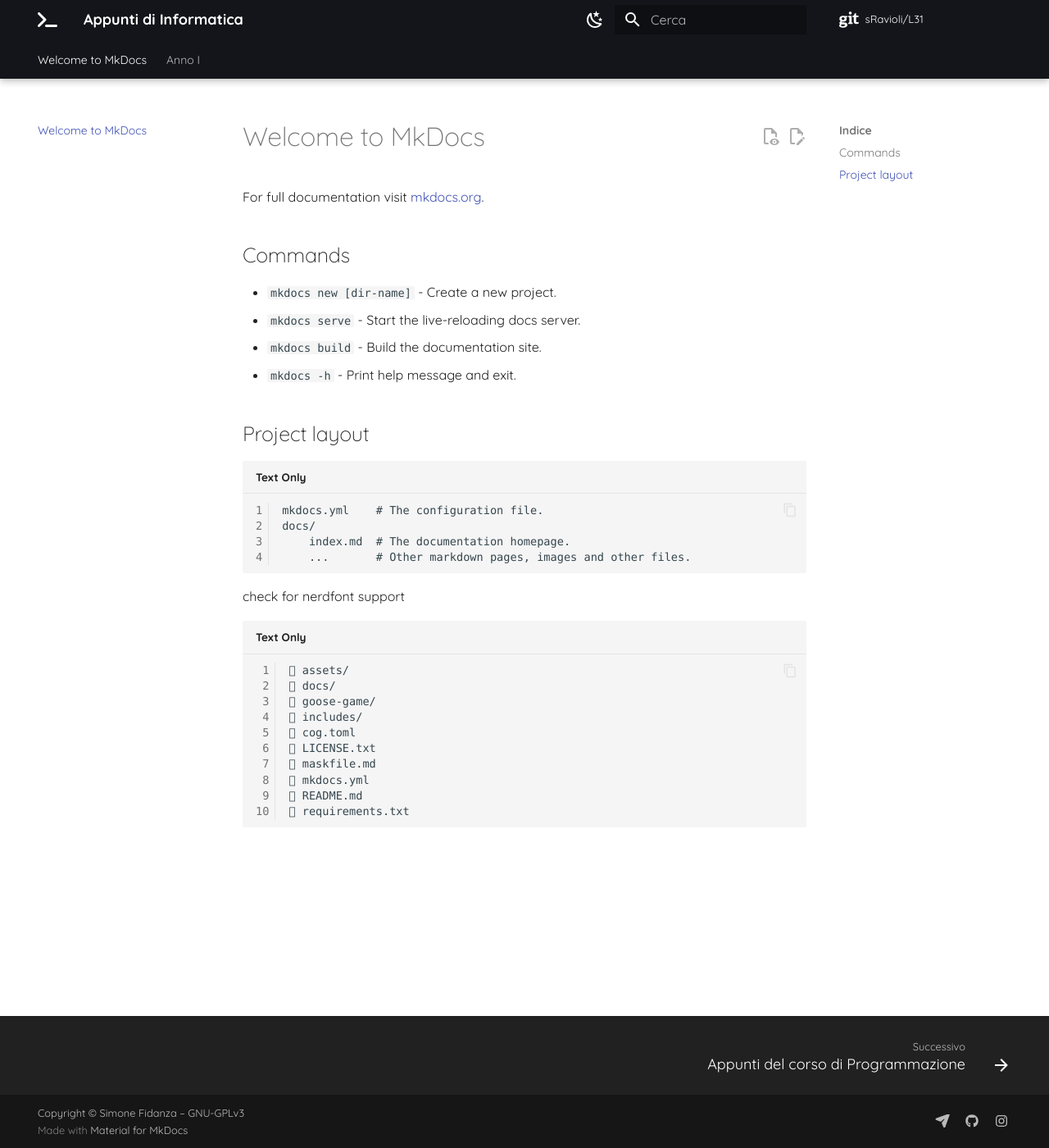
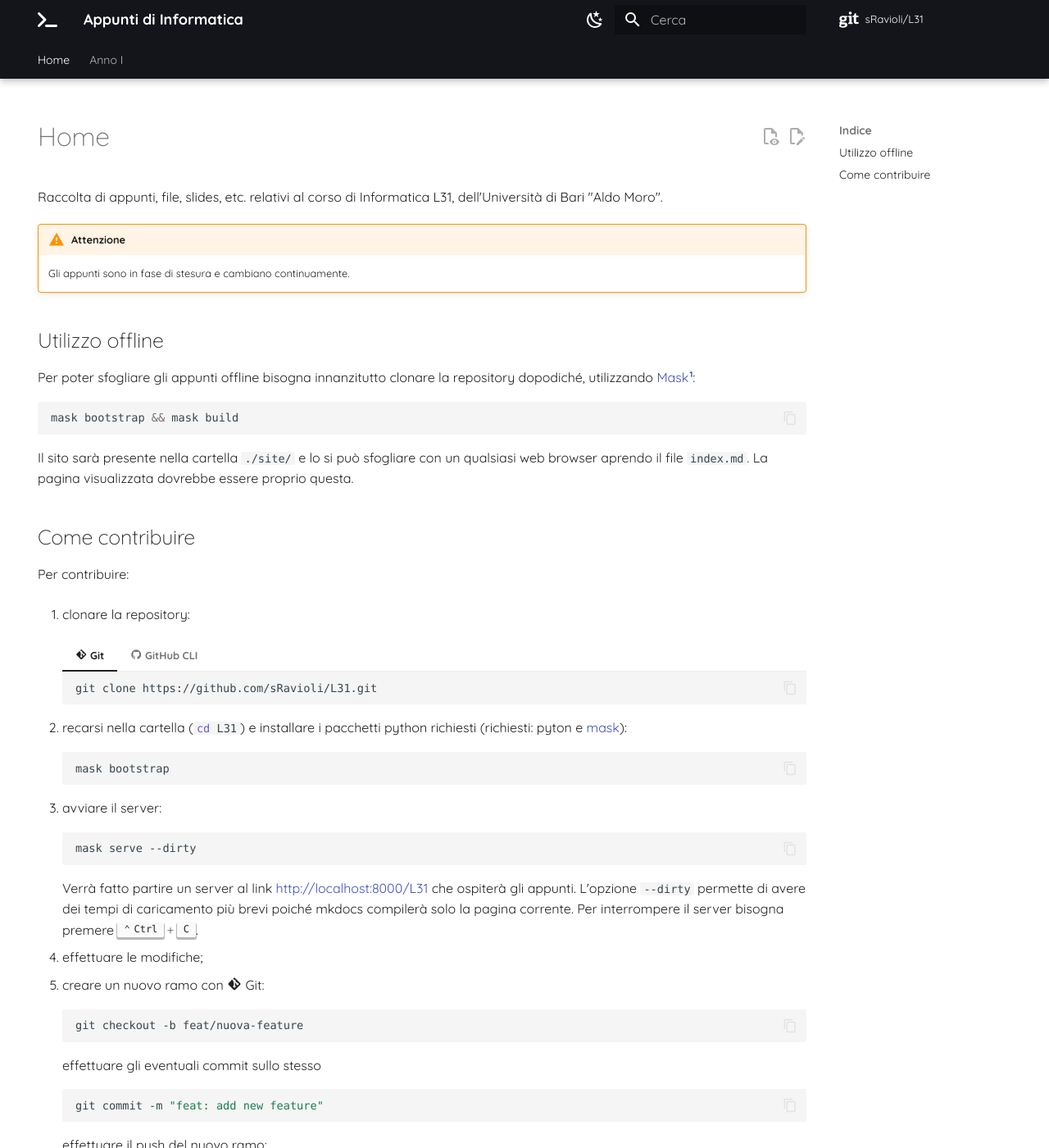
Before and after one commit to sravioli/L31, an MkDocs documentation site: the page built from docs/index.md, in a window 1280 px wide and 1400 px high. Shown: the whole window at 82% size. Built offline with MkDocs 1.6.1 and Material for MkDocs 9.7.7, drawn with Linux system fonts in a browser that asks for light colours; some web fonts are replaced; comment, search, counter and statistics services are not loaded; some of the changed text lies outside the part shown.

Commit message:
fix(site): rewrite homepage to explain project better

````diff
--- a/docs/index.md
+++ b/docs/index.md
@@ -1,32 +1,91 @@
-# Welcome to MkDocs
+---
+hide: [navigation]
+---
 
-For full documentation visit [mkdocs.org](https://www.mkdocs.org).
+# Home
 
-## Commands
+Raccolta di appunti, file, slides, etc. relativi al corso di Informatica L31,
+dell'Università di Bari "Aldo Moro".
 
-* `mkdocs new [dir-name]` - Create a new project.
-* `mkdocs serve` - Start the live-reloading docs server.
-* `mkdocs build` - Build the documentation site.
-* `mkdocs -h` - Print help message and exit.
+!!! warning "Attenzione"
+    Gli appunti sono in fase di stesura e cambiano continuamente.
 
-## Project layout
+## Utilizzo offline
 
-    mkdocs.yml    # The configuration file.
-    docs/
-        index.md  # The documentation homepage.
-        ...       # Other markdown pages, images and other files.
+Per poter sfogliare gli appunti offline bisogna innanzitutto clonare la
+repository dopodiché, utilizzando [Mask][mask][^manual-install]:
 
-check for nerdfont support
+```bash linenums="0" title=""
+mask bootstrap && mask build
+```
 
-```txt
- assets/
- docs/
- goose-game/
- includes/
- cog.toml
- LICENSE.txt
- maskfile.md
- mkdocs.yml
- README.md
- requirements.txt
-```
+Il sito sarà presente nella cartella `./site/` e lo si può sfogliare con un
+qualsiasi web browser aprendo il file `index.md`. La pagina visualizzata
+dovrebbe essere proprio questa.
+
+## Come contribuire
+
+Per contribuire:
+
+1. clonare la repository:
+
+    <!-- markdownlint-disable code-block-style -->
+    === ":material-git: Git"
+
+        ```sh linenums="0" title=""
+        git clone https://github.com/sRavioli/L31.git
+        ```
+
+    === ":material-github: GitHub CLI"
+
+        ```sh linenums="0" title=""
+        gh repo clone sRavioli/L31
+        ```
+    <!-- markdownlint-enable code-block-style -->
+
+2. recarsi nella cartella (`#!bash cd L31`) e installare i pacchetti python
+   richiesti (richiesti: pyton e [mask][mask]):
+
+    ```bash linenums="0" title=""
+    mask bootstrap
+    ```
+
+3. avviare il server:
+
+    ```sh linenums="0" title=""
+    mask serve --dirty
+    ```
+
+    Verrà fatto partire un server al link <http://localhost:8000/L31> che
+    ospiterà gli appunti. L'opzione `--dirty` permette di avere dei tempi di
+    caricamento più brevi poiché mkdocs compilerà solo la pagina corrente.
+    Per interrompere il server bisogna premere ++ctrl+c++.
+
+4. effettuare le modifiche;
+5. creare un nuovo ramo con :material-git: Git:
+
+    ```sh linenums="0" title=""
+    git checkout -b feat/nuova-feature
+    ```
+
+    effettuare gli eventuali commit sullo stesso
+
+    ```sh linenums="0" title=""
+    git commit -m "feat: add new feature"
+    ```
+
+    effettuare il push del nuovo ramo:
+
+    ```sh linenums="0" title=""
+    git push -u origin feat/nuova-feature
+    ```
+
+6. recarsi su :material-github: GitHub e aprire una pull request.
+
+[mask]: https://github.com/jacobdeichert/mask#installation
+
+[^manual-install]:
+    Nel caso in cui non sia possibile usare [mask][mask], è possibile eseguire
+    manualmente i due script. Bisogna aprire il file `maskfile.md`, e recarsi
+    nelle sezioni `## bootstrap` e `## build` e eseguire i comandi lì presenti,
+    esclusi i messaggi (`#!bash mask msk ... "..."`).
````
